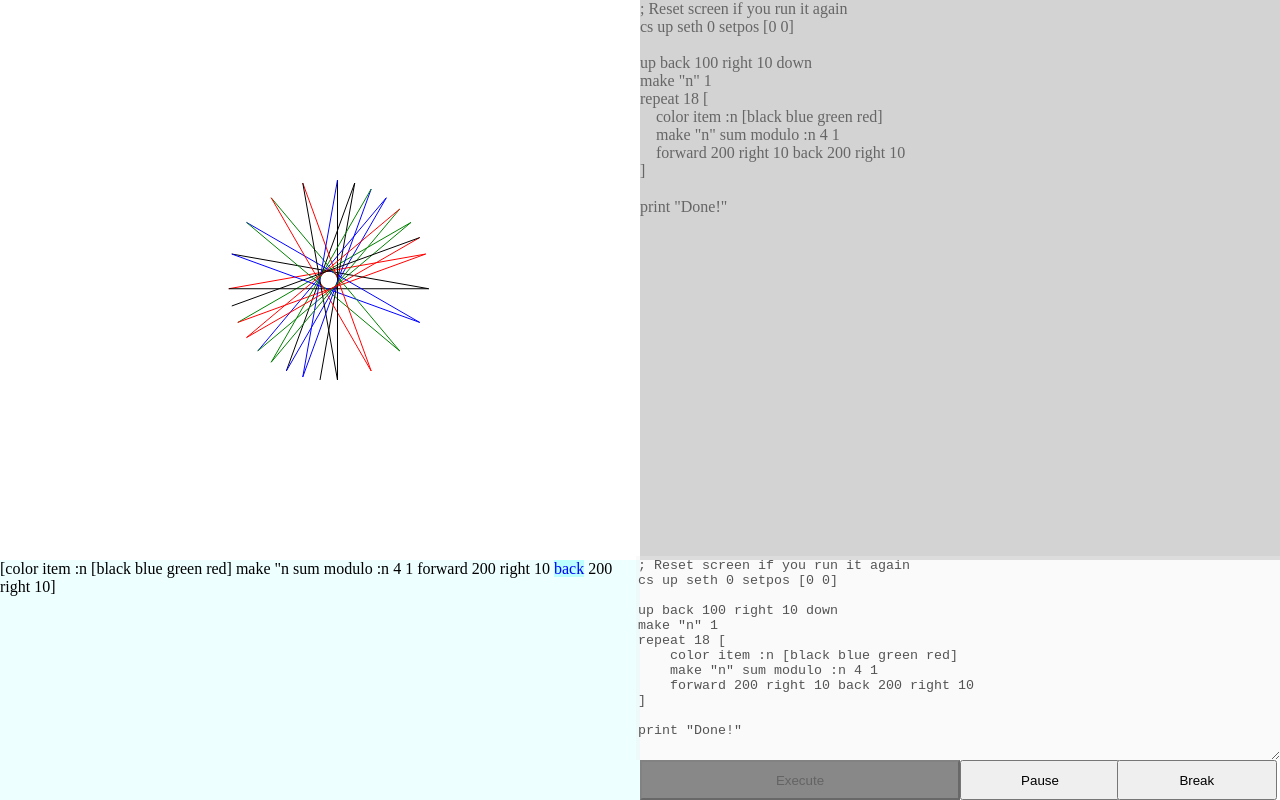
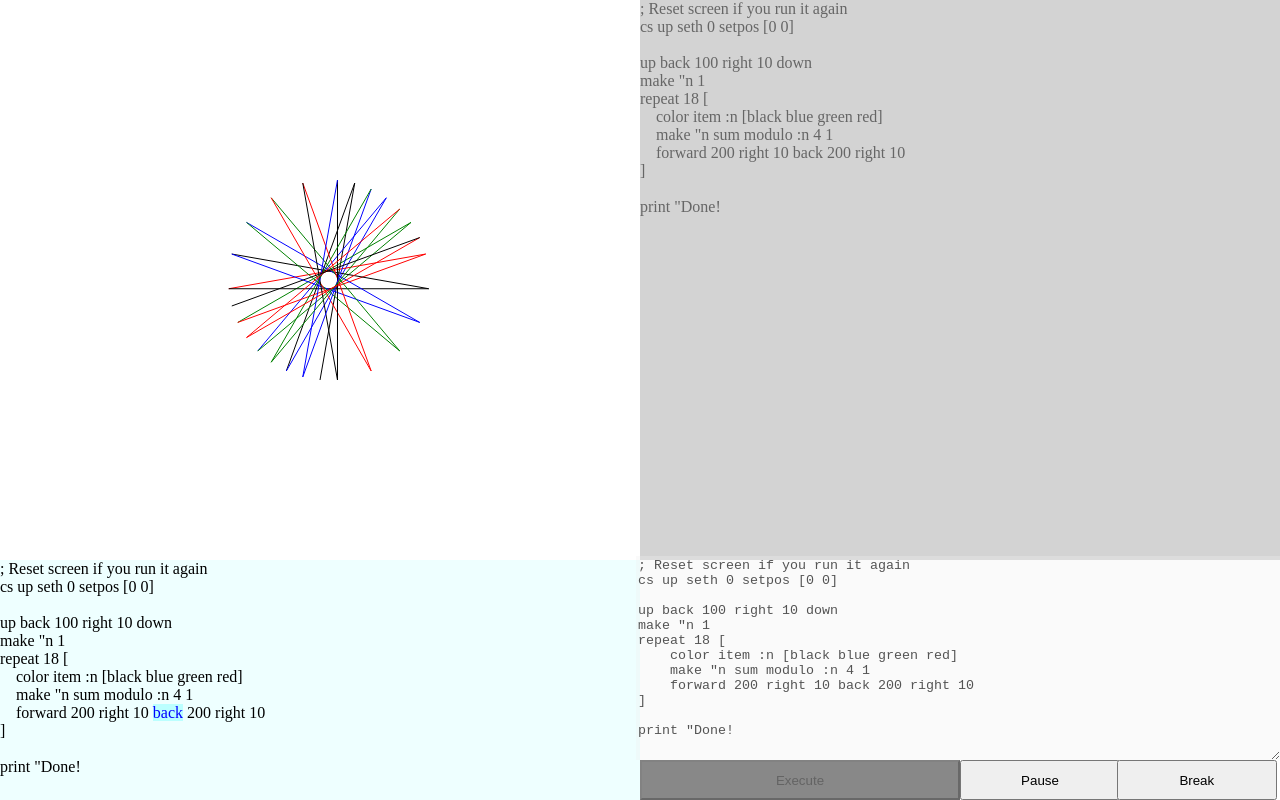
Before and after one commit to bvibber/turtle-world, a website with bundled scripts: page index.html in a window 1280 px wide. Built offline with nearby package versions, Linux system fonts and the light colour scheme.

Commit message:
New parser and source mapping
Retains the original source for parse nodes which can be
seen in the debugger during execution

Note: parser doesn't handle some stuff not tested for
yet like infix operations they will explode

```diff
--- a/index.css
+++ b/index.css
@@ -79,6 +79,7 @@
 
 #logo-debug span {
     color: black;
+    white-space: pre-wrap;
 }
 #logo-debug span.active {
     color: blue;
--- a/index.html
+++ b/index.html
@@ -14,14 +14,14 @@
 cs up seth 0 setpos [0 0]
 
 up back 100 right 10 down
-make "n" 1
+make "n 1
 repeat 18 [
     color item :n [black blue green red]
-    make "n" sum modulo :n 4 1
+    make "n sum modulo :n 4 1
     forward 200 right 10 back 200 right 10
 ]
 
-print "Done!"</textarea>
+print "Done!</textarea>
         <button id=logo-run>Execute</button>
         <button id=logo-pause disabled>Pause</button>
         <button id=logo-break disabled>Break</button>
--- a/src/index.js
+++ b/src/index.js
@@ -187,14 +187,29 @@ function node2html(node, map) {
 }
 let nodeMap = new Map();
 let bodyNode = undefined;
+function span(className, text) {
+    let el = document.createElement('span');
+    if (className) {
+        el.className = className;
+    }
+    el.appendChild(document.createTextNode(text));
+    return el;
+}
 function updateBody(body, node) {
-    if (body !== bodyNode) {
+    let map = logo.sourceForNode(node);
+    if (map) {
+        let source = map.source;
         elDebug.innerHTML = '';
-        elDebug.appendChild(node2html(new List(body), nodeMap));
-    }
-    let span = nodeMap.get(node);
-    if (span) {
-        span.className = 'active';
+        elDebug.appendChild(span('', source.substr(0, map.start)));
+        elDebug.appendChild(span('active', source.substr(map.start, map.end - map.start)));
+        elDebug.appendChild(span('', source.substr(map.end)));
+    } else {
+        if (body !== bodyNode) {
+        }
+        let span = nodeMap.get(node);
+        if (span) {
+            span.className = 'active';
+        }
     }
 }
 
--- a/src/logo.js
+++ b/src/logo.js
@@ -952,6 +952,7 @@ export class Interpreter {
         this.globalContext = new Context();
         this.scopes = [this.globalScope];
         this.contexts = [this.globalContext];
+        this.sourceMap = new WeakMap();
 
         // Set to true during program execution.
         this.running = false;
@@ -1044,345 +1045,219 @@ export class Interpreter {
         return func;
     }
 
-    tokenize(str) {
-        const reSemicolon = /^;/;
-        const reSpace = /^[ \t\n\r]/;
-        const reNewline = /^[\n\r]/;
-        const reColon = /^:/;
-        const reQuote = /^"/;
-        const reBackslash = /^\\/;
-        const reWordStart = /^[\w_]/;
-        const reWord = /^[\w_-]/;
-        const reDigit = /^[0-9]/;
-        const reDot = /^\./;
-        const reExponent = /^e/;
-        const reSign = /^[-\+]/;
-        const reOpenParen = /^\(/;
-        const reCloseParen = /^\)/;
-        const reOpenBracket = /^\[/;
-        const reCloseBracket = /^\]/;
-
-        // sigils
-        let tokens = new ListBuilder();
-        let token;
-
-        let machine = new StateMachine({
-            start: (char) => {
+    sourceForNode(listNode) {
+        return this.sourceMap.get(listNode);
+    }
+
+    parse(source) {
+        let parsed = new ListBuilder();
+        let stack = [];
+        let start = 0;
+        let end = 0;
+
+        let reWhitespace = /^[ \t]$/;
+        let reNewline = /^[\n\r]$/;
+        let reDelimiters = /^[-+*\/\[\]()<> \t\n\r]$/;
+        let reDigit = /^[0-9]$/;
+
+        let push = () => {
+            stack.push(parsed);
+            parsed = new ListBuilder();
+        };
+
+        let pop = () => {
+            let sublist = parsed.list;
+            parsed = stack.pop();
+            return sublist;
+        };
+
+        let peek = () => {
+            return source.charAt(end);
+        };
+
+        let consume = () => {
+            end++;
+        };
+
+        let record = (val) => {
+            parsed.push(val);
+            this.sourceMap.set(parsed.end, {
+                source: source,
+                start: start,
+                end: end,
+            });
+            start = end;
+        };
+
+        let discard = () => {
+            start = end;
+        };
+
+        let parseComment = () => {
+            consume(); // skip the ";"
+            for(;;) {
+                let char = peek();
+                consume();
+                if (!char || char.match(reNewline)) {
+                    discard();
+                    return;
+                }
+            }
+        };
+
+        let parseList = () => {
+            consume(); // skip the "["
+            push();
+            for(;;) {
+                let char = peek();
                 if (!char) {
-                    return 'end';
-                }
-                if (char.match(reSpace)) {
-                    return 'start';
-                }
-                if (char.match(reSemicolon)) {
-                    return 'comment';
-                }
-                if (char.match(reQuote)) {
-                    // "foo" surrounds a string.
-                    // note the token value is de-escaped
-                    // and contains only an initial quote
-                    // like this: "foo
-                    token = char;
-                    return 'string';
-                }
-                if (char.match(reColon)) {
-                    // :foo is a shortcut for 'get foo'
-                    // so it may prefix a word.
-                    token = char;
-                    return 'word';
-                }
-                if (char.match(reWordStart)) {
-                    token = char;
-                    return 'word';
-                }
-                if (char.match(reSign)) {
-                    token = char;
-                    return 'numberSign';
-                }
-                if (char.match(reDigit)) {
-                    token = char;
-                    return 'numberDigit';
-                }
-                if (char.match(reOpenParen)) {
-                    tokens.push(char);
-                    return 'start';
-                }
-                if (char.match(reCloseParen)) {
-                    tokens.push(char);
-                    return 'start';
-                }
-                if (char.match(reCloseParen)) {
-                    tokens.push(char);
-                    return 'start';
-                }
-                if (char.match(reOpenBracket)) {
-                    tokens.push(char);
-                    return 'start';
-                }
-                if (char.match(reCloseBracket)) {
-                    tokens.push(char);
-                    return 'start';
-                }
-            },
-            comment: (char) => {
-                if (!char) {
-                    return 'end';
-                }
-                if (char.match(reNewline)) {
-                    return 'start';
-                }
-                // Ignore anything else
-                return 'comment';
-            },
-            string: (char) => {
-                if (char.match(reQuote)) {
-                    // Note the *token* doesn't get a final quote
-                    // or contain backslashes.
-                    tokens.push(token);
-                    return 'start';
-                }
-                if (char.match(reBackslash)) {
-                    return 'stringEscape';
-                }
-                if (char) {
-                    token += char;
-                    return 'string';
-                }
-            },
-            stringEscape: (char) => {
-                if (char.match(reQuote) || char.match(reBackslash)) {
-                    token += char;
-                    return 'string';
-                }
-            },
-            word: (char) => {
-                if (!char) {
-                    tokens.push(token);
-                    return 'end';
-                }
-                if (char === '(' || char === ')' || char === '[' || char === ']') {
-                    tokens.push(token);
-                    return machine.handlers.start(char);
-                }
-                if (char.match(reNewline)) {
-                    tokens.push(token);
-                    return 'start';
-                }
-                if (char.match(reSpace)) {
-                    tokens.push(token);
-                    return 'start';
-                }
-                if (char.match(reWord)) {
-                    token += char;
-                    return 'word';
-                }
-            },
-            numberSign: (char) => {
+                    throw new SyntaxError("End of input in list");
+                }
+                if (char === ']') {
+                    consume();
+                    record(pop());
+                    return;
+                }
+                parseMain();
+            }
+        };
+
+        let parseNumber = () => {
+            let char = peek();
+            // invariant: char is '-' or a digit
+            let token = char;
+            consume();
+            // integer part
+            for (;;) {
+                let char = peek();
                 if (char.match(reDigit)) {
                     token += char;
-                    return 'numberDigit';
-                }
-            },
-            numberDigit: (char) => {
-                if (!char) {
-                    tokens.push(token);
-                    return 'end';
-                }
-                if (char.match(reSpace)) {
-                    tokens.push(token);
-                    return 'start';
-                }
+                    consume();
+                    continue;
+                }
+                // @fixme check about \ in numbers?
+                break;
+            }
+            // fractional part?
+            char = peek();
+            if (char === '.') {
+                consume();
+                token += char;
+
+                char = peek();
+                if (!char.match(reDigit)) {
+                    throw new SyntaxError('Expected decimals');
+                }
+                token += char;
+                consume();
+
+                for (;;) {
+                    char = peek();
                     if (char.match(reDigit)) {
                         token += char;
-                    return 'numberDigit';
-                }
-                if (char.match(reDot)) {
+                        consume();
+                        continue;
+                    }
+                    break;
+                }
+            }
+            char = peek();
+            if (char === 'e') {
+                // Exponent part
                 token += char;
-                    return 'numberDot';
-                }
-                if (char.match(reExponent)) {
+                consume();
+
+                char = peek();
+                if (char === '-' || char === '+') {
                     token += char;
-                    return 'numberExponent';
-                }
-            },
-            numberDot: (char) => {
+                    consume();
+                }
+                for (;;) {
+                    char = peek();
                     if (char.match(reDigit)) {
                         token += char;
-                    return 'numberFraction';
-                }
-            },
-            numberFraction: (char) => {
-                if (char.match(reDigit)) {
+                        consume();
+                        continue;
+                    }
+                    break;
+                }
+            }
+
+            char = peek();
+            if (!char || char.match(reDelimiters)) {
+                record(parseFloat(token));
+                return;
+            }
+        };
+
+        let parseWord = () => {
+            let token = '';
+            for (;;) {
+                let char = peek();
+                if (!char || char.match(reWhitespace) || char.match(reDelimiters)) {
+                    record(token);
+                    return;
+                }
+                if (char === '\\') {
+                    consume();
+                    if (!char) {
+                        throw new SyntaxError('End of input at backslash');
+                    }
+                    char = peek();
                     token += char;
-                    return 'numberFraction';
-                }
-                if (char.match(reExponent)) {
+                    consume();
+                    continue;
+                }
                 token += char;
-                    return 'numberExponent';
-                }
-            },
-            numberExponent: (char) => {
-                if (char.match(reSign)) {
-                    token += char;
-                    return 'numberExponentSign';
-                }
-            },
-            numberExponentSign: (char) => {
-                if (char.match(reDigit)) {
-                    token += char;
-                    return 'numberExponentDigit';
-                }
-            },
-            numberExponentDigit: (char) => {
+                consume();
+            }
+        };
+
+        let parseMain = () => {
+            let char = peek();
             if (!char) {
-                    tokens.push(token);
-                    return 'end';
-                }
-                if (char.match(reSpace)) {
-                    tokens.push(token);
-                    return 'start';
-                }
-                if (char.match(reDigit)) {
-                    token += char;
-                    return 'numberExponentDigit';
-                }
-            },
-            end: (char) => {
+                throw new SyntaxError('End of input');
+            }
+            if (char === ';') {
+                parseComment();
+                return;
+            }
+            if (char === '[') {
+                parseList();
+                return;
+            }
+            if (char.match(reWhitespace)) {
+                consume();
+                discard();
+                return;
+            }
+            if (char.match(reNewline)) {
+                // @fixme should there be differences?
+                consume();
+                discard();
+                return;
+            }
+            if (char === '-' || char.match(reDigit)) {
+                parseNumber();
+                return;
+            }
+            if (char === '(' || char === ')') {
+                // @fixme count parens?
+                consume();
+                record(char);
+                return;
+            }
+            parseWord();
+        };
+
+        for (;;) {
+            let char = peek();
             if (!char) {
-                    return 'end';
-                }
-            }
-        });
-
-        machine.run(str);
-
-        return tokens.list;
-    }
-
-    parse(tokens) {
-        const reNumber = /^[0-9-]/;
-        let parsed = new ListBuilder();
-        let parens = 0;
-        let oldState;
-        let stack = [];
-        let sub;
-
-        function push() {
-            stack.push([parsed, sub, parens, oldState]);
-            parsed = sub;
-            sub = undefined;
-            parens = 0;
-        }
-        function pop() {
-            [parsed, sub, parens, oldState] = stack.pop();
-        }
-
-        function common(token, state=machine.state) {
-            if (token === undefined) {
-                throw new SyntaxError('Out of input');
-            }
-            if (token === '(') {
-                parens++;
-                parsed.push(token);
-                return state;
-            }
-            if (token === ')') {
-                parens--;
-                parsed.push(token);
-                return state;
-            }
-            if (token === '[') {
-                sub = new ListBuilder();
-                oldState = machine.state;
-                push();
-                return 'block';
-            }
-            if (token === 'to') {
-                /*
-                Transform this syntax:
-
-                    to func :arg1 :arg2
-                        blah
-                    end
-
-                Into equivalent of this:
-
-                    (to "func" "arg1" "arg2" [
-                        blah
-                    ])
-
-                */
-                parsed.push('(');
-                parsed.push('to');
-                oldState = machine.state;
-                return 'to';
-            }
-
-            // Numeric literal
-            if (token.match(reNumber)) {
-                parsed.push(parseFloat(token));
-                return state;
-            }
-
-            // A word, string, or such
-            parsed.push(token);
-            return state;
-        }
-        let machine = new StateMachine({
-            start: (token) => {
-                if (!token) {
-                    return 'end';
-                }
-                return common(token);
-            },
-            block: (token) => {
-                if (token === ']') {
-                    if (parens) {
-                        throw new SyntaxError('Cannot close bracket when parens are open');
-                    }
-                    if (!stack.length) {
-                        throw new SyntaxError('Cannot close non-open bracket');
-                    }
-                    pop();
-                    parsed.push(sub.list);
-                    return oldState;
-                }
-                return common(token);
-            },
-            to: (token) => {
-                // convert the function name into a string
-                parsed.push('"' + token);
-                return 'toArgs';
-            },
-            toArgs: (token) => {
-                if (token[0] === ':') {
-                    // convert the function arg to a string
-                    parsed.push('"' + token.substr(1));
-                    return 'toArgs';
-                }
-                // Create a block for the remaining contents
-                sub = new ListBuilder();
-                push();
-                return machine.handlers.toBlock(token);
-            },
-            toBlock: (token) => {
-                if (token === 'end') {
-                    let subList = parsed.list;
-                    pop();
-                    parsed.push(subList);
-                    parsed.push(')');
-                    return oldState;
-                }
-                return common(token, 'toBlock');
-            },
-            end: (token) => {
-                if (!token) {
-                    return 'end';
-                }
-            }
-        });
-        machine.run(tokens);
+                // Done!
                 return parsed.list;
+            }
+            parseMain();
+        }
     }
 
     /**
@@ -1490,7 +1365,7 @@ export class Interpreter {
                 if (interpreter.onvalue) {
                     await interpreter.onvalue(rest, body, node);
                 }
-                return value.substr(1);
+                return rest;
             }
             if (first === ':') {
                 // Variable get
@@ -1571,6 +1446,64 @@ export class Interpreter {
             return undefined;
         }
 
+        async function handleTo() {
+            let node = iter;
+
+            // consume "to"
+            iter = iter.tail;
+
+            if (iter.isEmpty()) {
+                throw new SyntaxError('End of input expecting procedure name');
+            }
+            let name = iter.head;
+            if (!isString(name)) {
+                throw new SyntaxError('Procedure name must be a word');
+            }
+            // consume name
+            iter = iter.tail;
+
+            let args = [];
+
+            // Collect any :arg names
+            for (;;) {
+                if (iter.isEmpty()) {
+                    throw new SyntaxError('End of input reading procedure definition');
+                }
+                let arg = iter.head;
+                if (isString(arg) && arg[0] === ':') {
+                    args.push(arg.substr(1));
+                    iter = iter.tail;
+                    continue;
+                }
+                break;
+            }
+
+            // Collect the body instructions
+            let body = new ListBuilder();
+            for(;;) {
+                if (iter.isEmpty()) {
+                    throw new SyntaxError('End of input reading procedure definition');
+                }
+                let instruction = iter.head;
+                if (instruction === 'end') {
+                    // Consume 'end'
+                    iter = iter.tail;
+                    break;
+                }
+                // Copy the source-map info from the parser
+                body.push(instruction);
+                let map = interpreter.sourceForNode(iter);
+                if (map) {
+                    interpreter.sourceMap.set(body.end, map);
+                }
+                iter = iter.tail;
+            }
+
+            let proc = interpreter.procedure(interpreter.currentScope(), name, args, body.list);
+            interpreter.currentScope().set(name, proc);
+            return;
+        }
+
         while (!context.stop) {
             if (retval !== undefined) {
                 if (iter.isEmpty()) {
@@ -1580,6 +1513,10 @@ export class Interpreter {
             }
             if (iter.isEmpty()) {
                 break;
+            }
+            if (iter.head === 'to') {
+                await handleTo();
+                continue;
             }
             if (iter.head === '(') {
                 retval = await handleVariadic();
@@ -1600,8 +1537,7 @@ export class Interpreter {
             // @todo allow pushing it onto a task list
             throw new Error('Logo code is already running');
         }
-        let tokens = this.tokenize(source);
-        let parsed = this.parse(tokens);
+        let parsed = this.parse(source);
         this.running = true;
         try {
             let retval = await this.evaluate(parsed);
```
Also changed, not shown: test/test.js (+83 -21 lines). Lines whose indentation alone changed are shown as unchanged.
